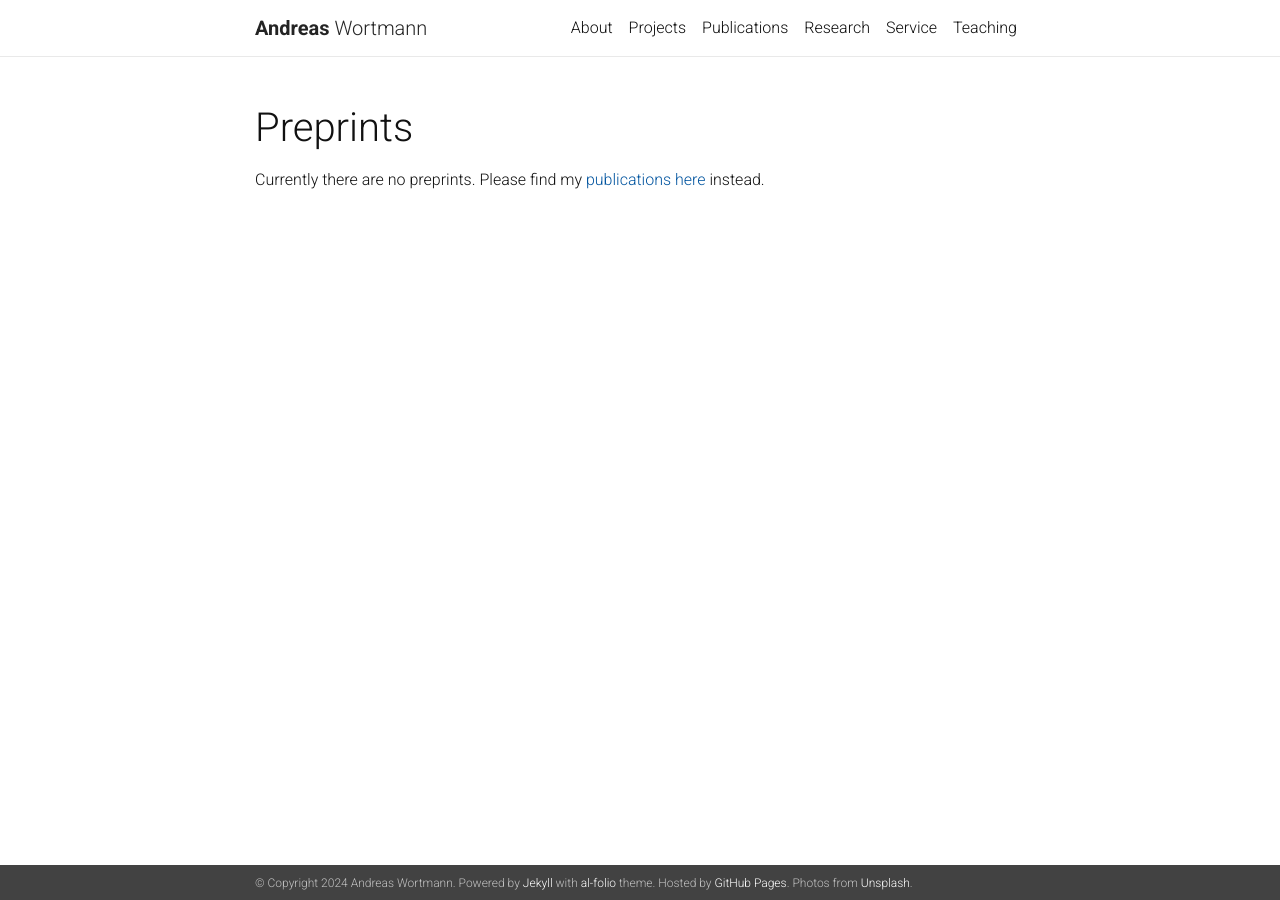
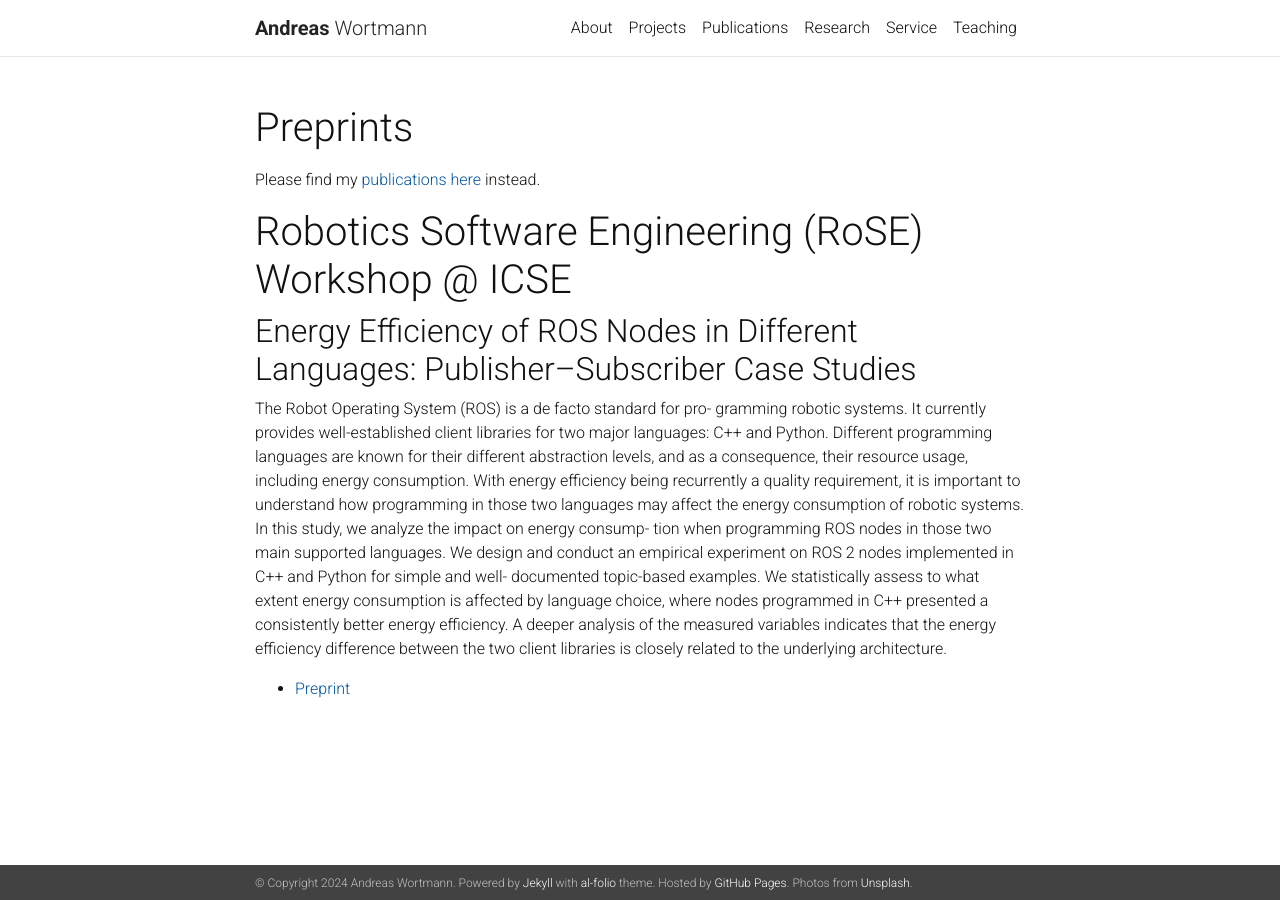
Before and after one commit to awortmann/awortmann.github.io, a Jekyll site: the page built from _pages/preprints.md, in a window 1280 px wide. Built offline with Jekyll 4.4.1, drawn with Linux system fonts in a browser that asks for light colours; nearby versions of some CDN libraries; a style sheet for code colours, icons or effects is not loaded.

Commit message:
Minor update

```diff
--- a/_pages/preprints.md
+++ b/_pages/preprints.md
@@ -6,4 +6,12 @@ description:
 nav: false
 ---
 
-Currently there are no preprints. Please find my [publications here](https://awortmann.github.io/publications/) instead.
+Please find my [publications here](https://awortmann.github.io/publications/) instead.
+
+# Robotics Software Engineering (RoSE) Workshop @ ICSE
+
+## Energy Efficiency of ROS Nodes in Different Languages: Publisher–Subscriber Case Studies
+
+The Robot Operating System (ROS) is a de facto standard for pro- gramming robotic systems. It currently provides well-established client libraries for two major languages: C++ and Python. Different programming languages are known for their different abstraction levels, and as a consequence, their resource usage, including energy consumption. With energy efficiency being recurrently a quality requirement, it is important to understand how programming in those two languages may affect the energy consumption of robotic systems. In this study, we analyze the impact on energy consump- tion when programming ROS nodes in those two main supported languages. We design and conduct an empirical experiment on ROS 2 nodes implemented in C++ and Python for simple and well- documented topic-based examples. We statistically assess to what extent energy consumption is affected by language choice, where nodes programmed in C++ presented a consistently better energy efficiency. A deeper analysis of the measured variables indicates that the energy efficiency difference between the two client libraries is closely related to the underlying architecture.
+
+- [Preprint](https://github.com/awortmann/awortmann.github.io/raw/master/downloads/preprints/Energy_Efficiency_of_ROS_Nodes_in_Different_Languages_-_Publisher-Subscriber_Case_Studies.pdf)
```
